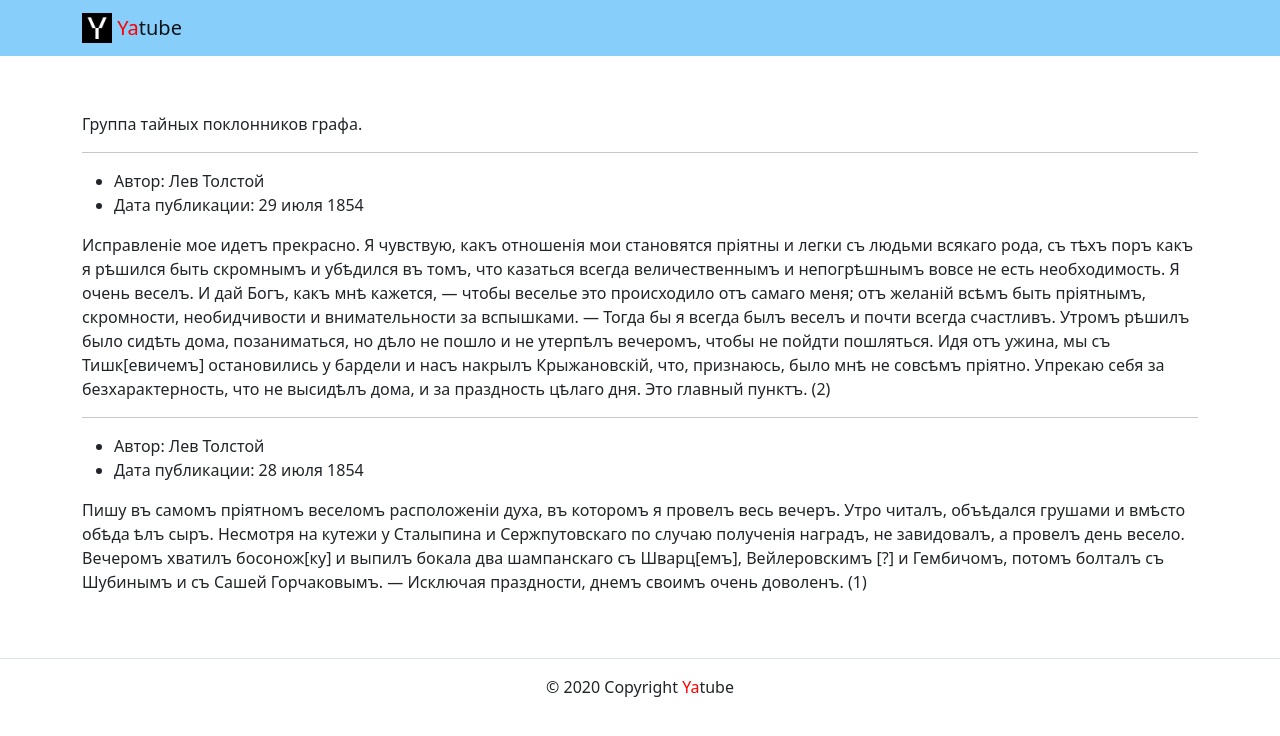
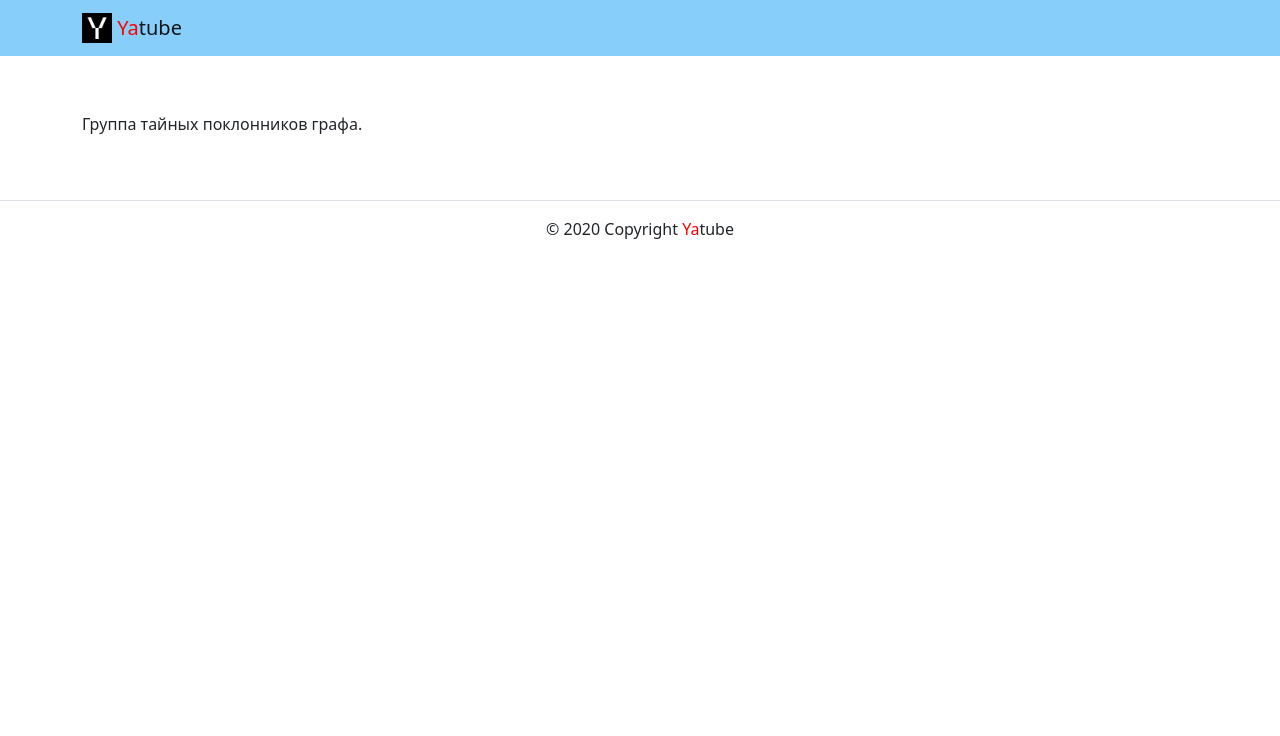
Before and after one commit to nir0k/yatube_project, a Django app: template yatube/templates/posts/group_list.html in a window 1280 px wide. Shown: the top 736 px of the page. Run offline with Django 3.2, Linux system fonts and the light colour scheme; the template is opened without the code that fills it, so the values that code supplies are empty; some libraries are stand-ins or nearby versions.

Commit message:
finish theme 5 in 3 sprint

```diff
--- a/yatube/templates/posts/group_list.html
+++ b/yatube/templates/posts/group_list.html
@@ -27,48 +27,6 @@
         {% if not forloop.last %}<hr>{% endif %}
       {% endfor %}
     </article>
-    <hr>
-    <article>
-      <ul>
-        <li>
-          Автор: Лев Толстой
-        </li>
-        <li>
-          Дата публикации: 29 июля 1854
-        </li>
-      </ul>
-      <p>
-        Исправленіе мое идетъ прекрасно. Я чувствую, какъ отношенія мои становятся пріятны и легки
-        съ людьми всякаго рода, съ тѣхъ поръ какъ я рѣшился быть скромнымъ и убѣдился въ томъ,
-        что казаться всегда величественнымъ и непогрѣшнымъ вовсе не есть необходимость. Я очень
-        веселъ. И дай Богъ, какъ мнѣ кажется, — чтобы веселье это происходило отъ самаго меня;
-        отъ желаній всѣмъ быть пріятнымъ, скромности, необидчивости и внимательности за вспышками.
-        — Тогда бы я всегда былъ веселъ и почти всегда счастливъ.
-        Утромъ рѣшилъ было сидѣть дома, позаниматься, но дѣло не пошло и не утерпѣлъ вечеромъ,
-        чтобы не пойдти пошляться. Идя отъ ужина, мы съ Тишк[евичемъ] остановились у бардели и насъ
-        накрылъ Крыжановскій, что, признаюсь, было мнѣ не совсѣмъ пріятно. Упрекаю себя за
-        безхарактерность, что не высидѣлъ дома, и зa праздность цѣлаго дня. Это главный пунктъ. (2)
-      </p>
-    </article>
-    <hr>
-    <article>
-      <ul>
-        <li>
-          Автор: Лев Толстой
-        </li>
-        <li>
-          Дата публикации: 28 июля 1854
-        </li>
-      </ul>
-      <p>
-        Пишу въ самомъ пріятномъ веселомъ расположеніи духа, въ которомъ я провелъ весь вечеръ.
-        Утро читалъ, объѣдался грушами и вмѣсто обѣда ѣлъ сыръ. Несмотря на кутежи у Сталыпина и
-        Сержпутовскаго по случаю полученія наградъ, не завидовалъ, а провелъ день весело. Вечеромъ
-        хватилъ босонож[ку] и выпилъ бокала два шампанскаго съ Шварц[емъ], Вейлеровскимъ [?] и
-        Гембичомъ, потомъ болталъ съ Шубинымъ и съ Сашей Горчаковымъ. — Исключая праздности,
-        днемъ своимъ очень доволенъ. (1)
-      </p>
-    </article>
     <!-- под последним постом нет линии -->
   </div>
   {% endblock %}
```
